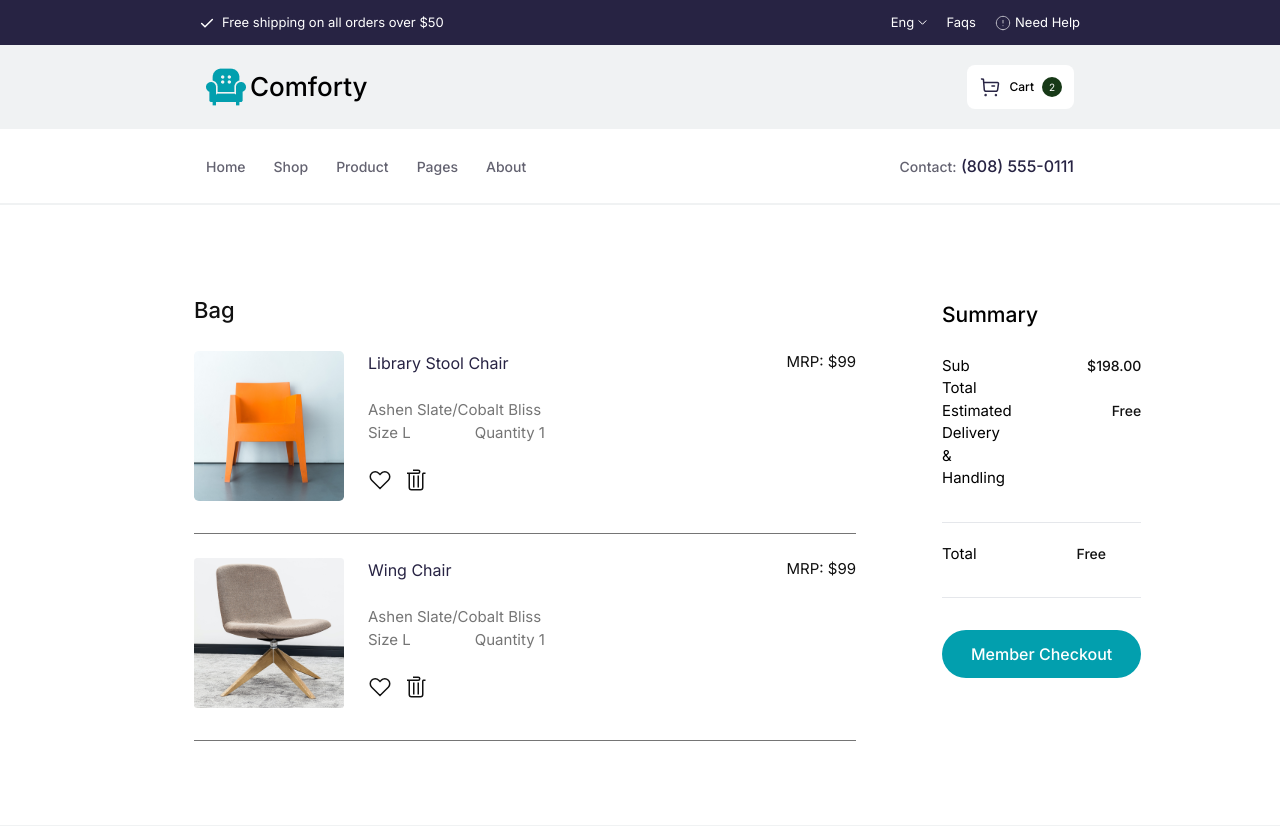
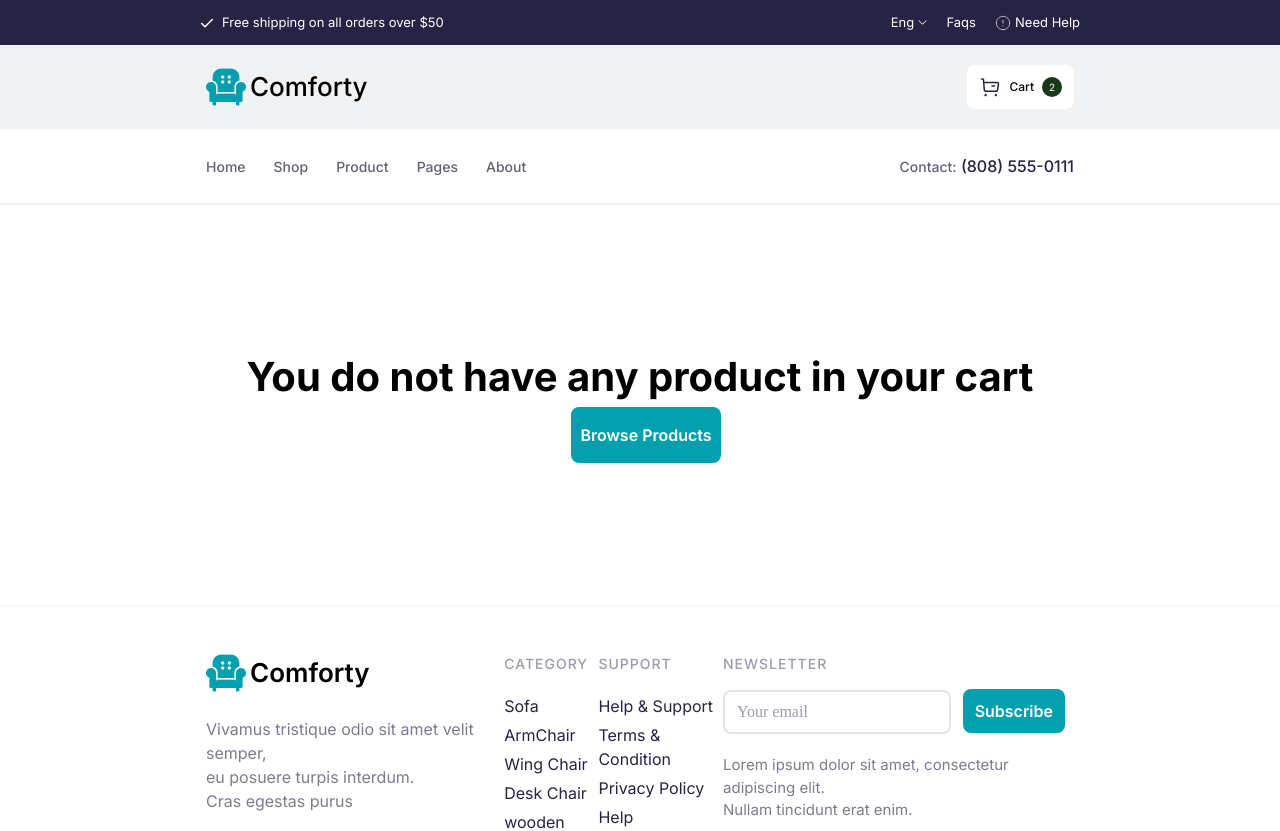
Before and after one commit to abdullahsheikh01/Market_Place_Builder_Hackathon_2025_GIAIC, a Next.js app in the folder my-app/: page /components/cart in a window 1280 px wide. Shown: the top 831 px of the page. Built offline with nearby package versions, Linux system fonts and the light colour scheme.

Commit message:
Coding Work is in process and add new pdf file

```diff
--- a/my-app/src/app/components/cart/page.tsx
+++ b/my-app/src/app/components/cart/page.tsx
@@ -1,19 +1,36 @@
+"use client";
 import { cart } from "@/app/cart";
 import Image from "next/image";
+import Link from "next/link";
+import { useState } from "react";
 const Cart = () => {
-
+    interface cartProduct{
+        imgUrl: string ,
+        title:string,
+        price:number,
+    };
+    const [cartProducts,setCartProducts] = useState<cartProduct[]>([]);
   return (
-    <div className="pl-[226.4px] pr-[232px] flex gap-[100px] 2xl:gap-[100px] xl:gap-[86px] lg:gap-[73px] md:gap-[52px] sm:gap-2 exsm:gap-[17px]
- 2xl:pl-[226.4px] xl:pl-[194px]
-    lg:pl-[165px] md:pl-[110px] sm:pl-[100px] exsm:pl-[38px] 2xl:pr-[232px] xl:pr-[200px] lg:pr-[169px] md:pr-[130px]
-    sm:pr-[102px] exsm:pr-[39px] sm:flex-col exsm:flex-col">
-        <div className="mt-[89px] mb-[84px] sm:mt-3 exsm:mt-3">
+    <div>        {
+            cartProducts.length==0?
+            <div className="h-[50vh] flex justify-center items-center text-center flex-col">
+                <h2 className="font-inter font-bold text-[40px]">You do not have any product in your cart</h2>
+                <Link href="/pages/products">
+                <button type="submit" className="h-14 w-[150.6px] bg-[#029FAE] rounded-[8px] font-inter
+                font-semibold text-base text-white ml-3 hover:bg-blue-300">Browse Products</button>
+                </Link>
+            </div>
+            :<div className="pl-[226.4px] pr-[232px] flex gap-[100px] 2xl:gap-[100px] xl:gap-[86px] lg:gap-[73px] md:gap-[52px] sm:gap-2 exsm:gap-[17px]
+            2xl:pl-[226.4px] xl:pl-[194px]
+               lg:pl-[165px] md:pl-[110px] sm:pl-[100px] exsm:pl-[38px] 2xl:pr-[232px] xl:pr-[200px] lg:pr-[169px] md:pr-[130px]
+               sm:pr-[102px] exsm:pr-[39px] sm:flex-col exsm:flex-col">
+            <div className="mt-[89px] mb-[84px] sm:mt-3 exsm:mt-3">
             <h4
             className="font-inter font-medium text-[22px] text-[#111111]">
             Bag</h4>
             <div className="flex-col">
                 {
-                    cart.map(
+                    cartProducts.map(
                         (product,index)=>{
                             return(
                                 <div key={index} className="w-[770.4px] 2xl:w-[770.7px] xl:w-[662px] lg:w-[563px] md:w-[401px] sm:w-full exsm:w-[128px]
@@ -83,6 +100,8 @@ const Cart = () => {
                 Member Checkout
             </button>
         </div>
+            </div>
+            }
     </div>
   )
 };
--- /dev/null
+++ b/my-app/src/app/functions.ts
@@ -0,0 +1,5 @@
+import { categoryProduct } from "../../categoryProducts";
+
+export function cartAdder(cart:categoryProduct[],obj:categoryProduct) {
+    cart.push(obj);
+}
```
Also changed, not shown: 1 other file (tests, documents, lock files or other folders).
